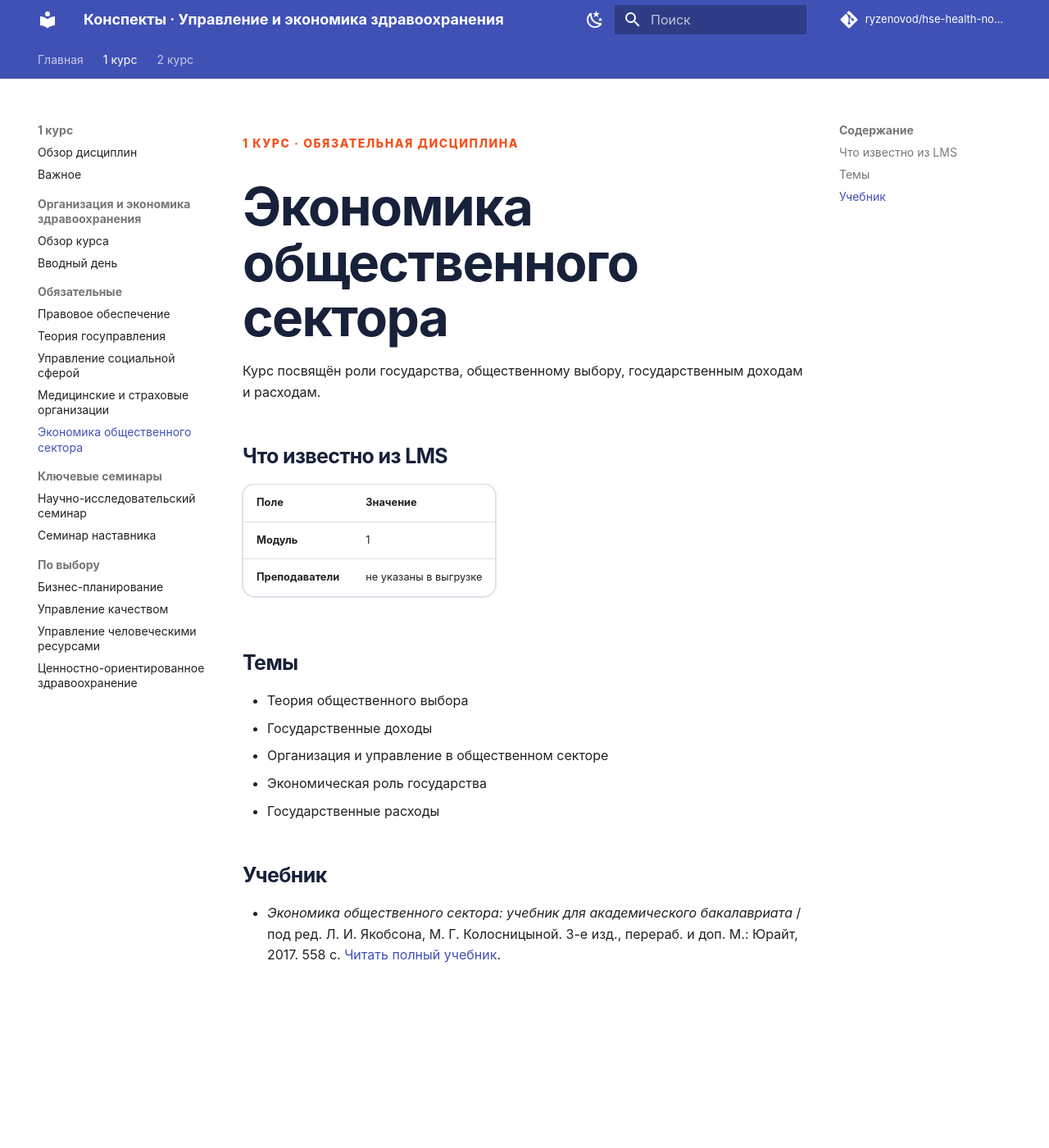
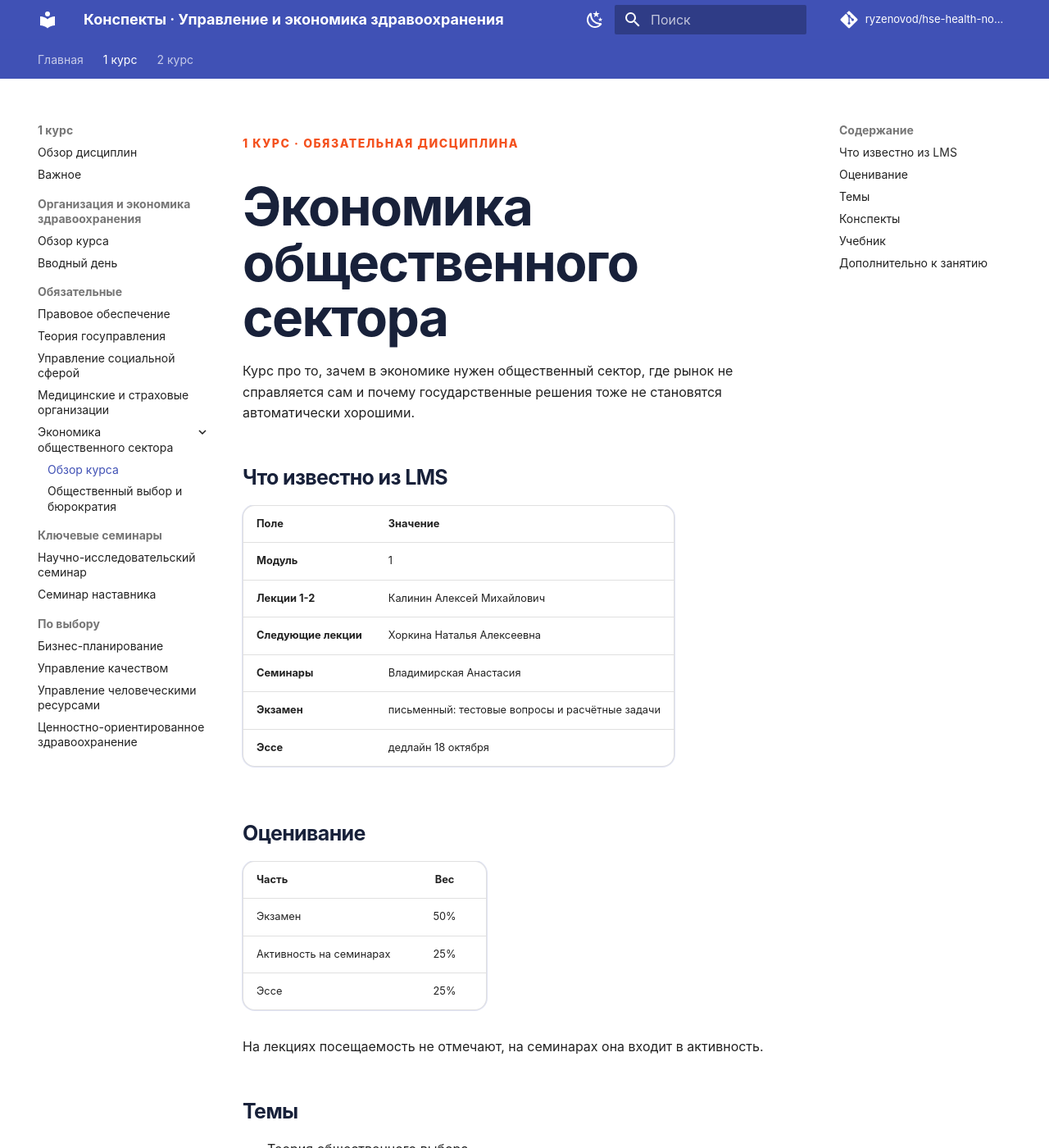
Before and after one commit to ryzenovod/hse-health-notes, an MkDocs documentation site: the page built from docs/year-1/public-sector-economics.md, in a window 1280 px wide and 1400 px high. Shown: the whole window at 82% size. Built offline with MkDocs 1.6.1 and Material for MkDocs 9.7.7, drawn with Linux system fonts in a browser that asks for light colours; comment, search, counter and statistics services are not loaded; some of the changed text lies outside the part shown.

Commit message:
Add public sector economics notes

```diff
--- a/docs/year-1/public-sector-economics.md
+++ b/docs/year-1/public-sector-economics.md
@@ -1,20 +1,34 @@
 ---
 title: Экономика общественного сектора
-description: Карта курса по экономике общественного сектора.
+description: Карта курса, оценивание, материалы и конспекты по экономике общественного сектора.
 ---
 
 <span class="eyebrow">1 курс · обязательная дисциплина</span>
 
 # Экономика общественного сектора
 
-Курс посвящён роли государства, общественному выбору, государственным доходам и расходам.
+Курс про то, зачем в экономике нужен общественный сектор, где рынок не справляется сам и почему государственные решения тоже не становятся автоматически хорошими.
 
 ## Что известно из LMS
 
 | Поле | Значение |
 | :--- | :--- |
 | **Модуль** | 1 |
-| **Преподаватели** | не указаны в выгрузке |
+| **Лекции 1-2** | Калинин Алексей Михайлович |
+| **Следующие лекции** | Хоркина Наталья Алексеевна |
+| **Семинары** | Владимирская Анастасия |
+| **Экзамен** | письменный: тестовые вопросы и расчётные задачи |
+| **Эссе** | дедлайн 18 октября |
+
+## Оценивание
+
+| Часть | Вес |
+| :--- | :---: |
+| Экзамен | 50% |
+| Активность на семинарах | 25% |
+| Эссе | 25% |
+
+На лекциях посещаемость не отмечают, на семинарах она входит в активность.
 
 ## Темы
 
@@ -24,6 +38,15 @@
 - Экономическая роль государства
 - Государственные расходы
 
+## Конспекты
+
+- [Общественный выбор и поведение бюрократии](public-sector-economics-public-choice.md) — государство, Парето-эффективность, голосование, логроллинг, рента, Нисканен и контроль бюрократии.
+
 ## Учебник
 
 - *Экономика общественного сектора: учебник для академического бакалавриата* / под ред. Л. И. Якобсона, М. Г. Колосницыной. 3-е изд., перераб. и доп. М.: Юрайт, 2017. 558 с. [Читать полный учебник](https://biblio-online.ru/viewer/ekonomika-obschestvennogo-sektora-403521#page/1).
+
+## Дополнительно к занятию
+
+- Рональд Коуз, «Фирма, рынок и право».
+- Сирил Норткот Паркинсон, «Законы Паркинсона».
--- a/mkdocs.yml
+++ b/mkdocs.yml
@@ -70,7 +70,9 @@
           - Теория госуправления: year-1/public-administration.md
           - Управление социальной сферой: year-1/social-sector.md
           - Медицинские и страховые организации: year-1/medical-organizations.md
-          - Экономика общественного сектора: year-1/public-sector-economics.md
+          - Экономика общественного сектора:
+              - Обзор курса: year-1/public-sector-economics.md
+              - Общественный выбор и бюрократия: year-1/public-sector-economics-public-choice.md
       - Ключевые семинары:
           - Научно-исследовательский семинар: year-1/research-seminar.md
           - Семинар наставника: year-1/mentor-seminar.md
```
Also changed, not shown: README.md (+1 -1 lines), docs/index.md (+16 -4 lines), docs/year-1/healthcare-economics.md (+2 -2 lines), docs/year-1/index.md (+5 -3 lines), docs/year-1/public-sector-economics-public-choice.md (added, +153 -0 lines).
